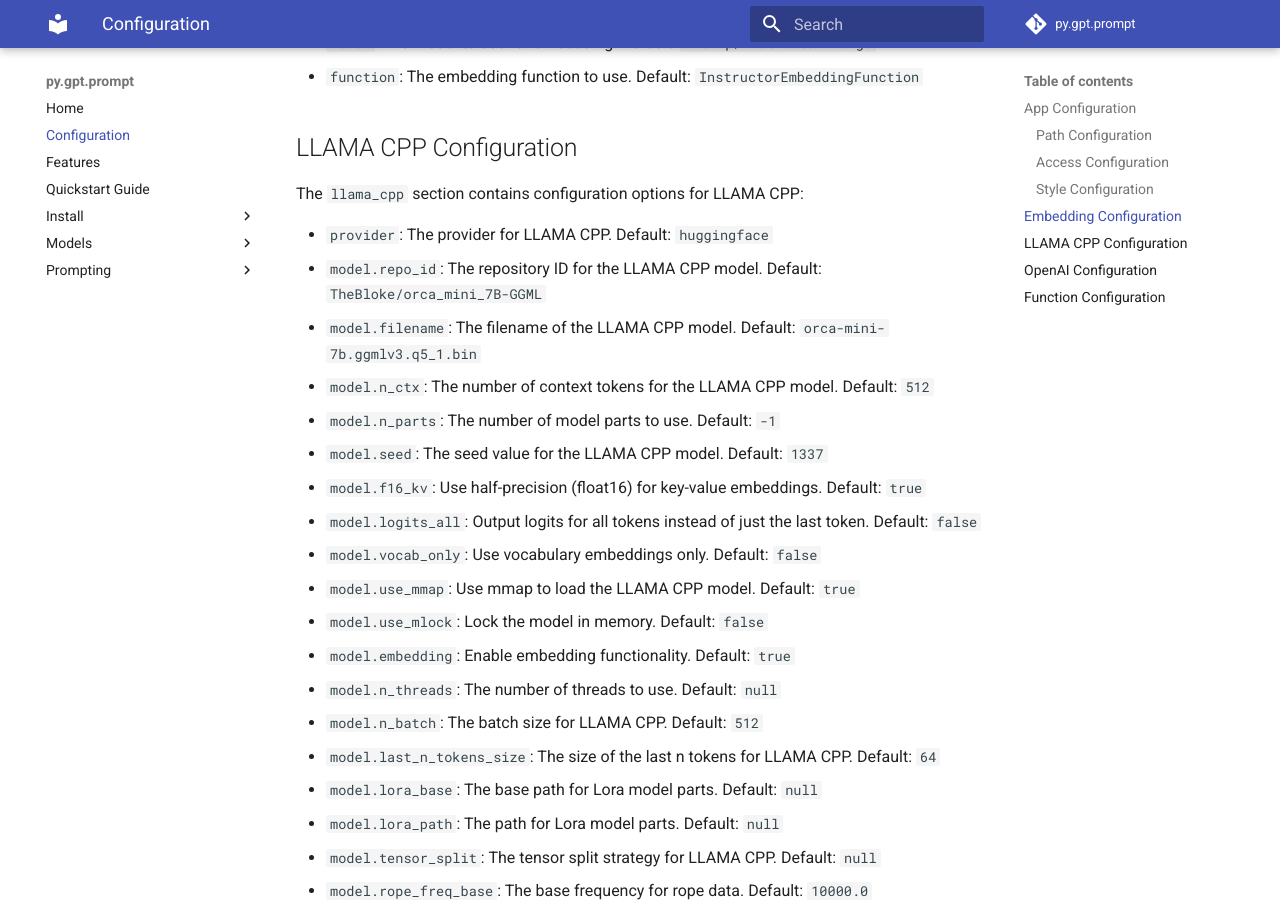
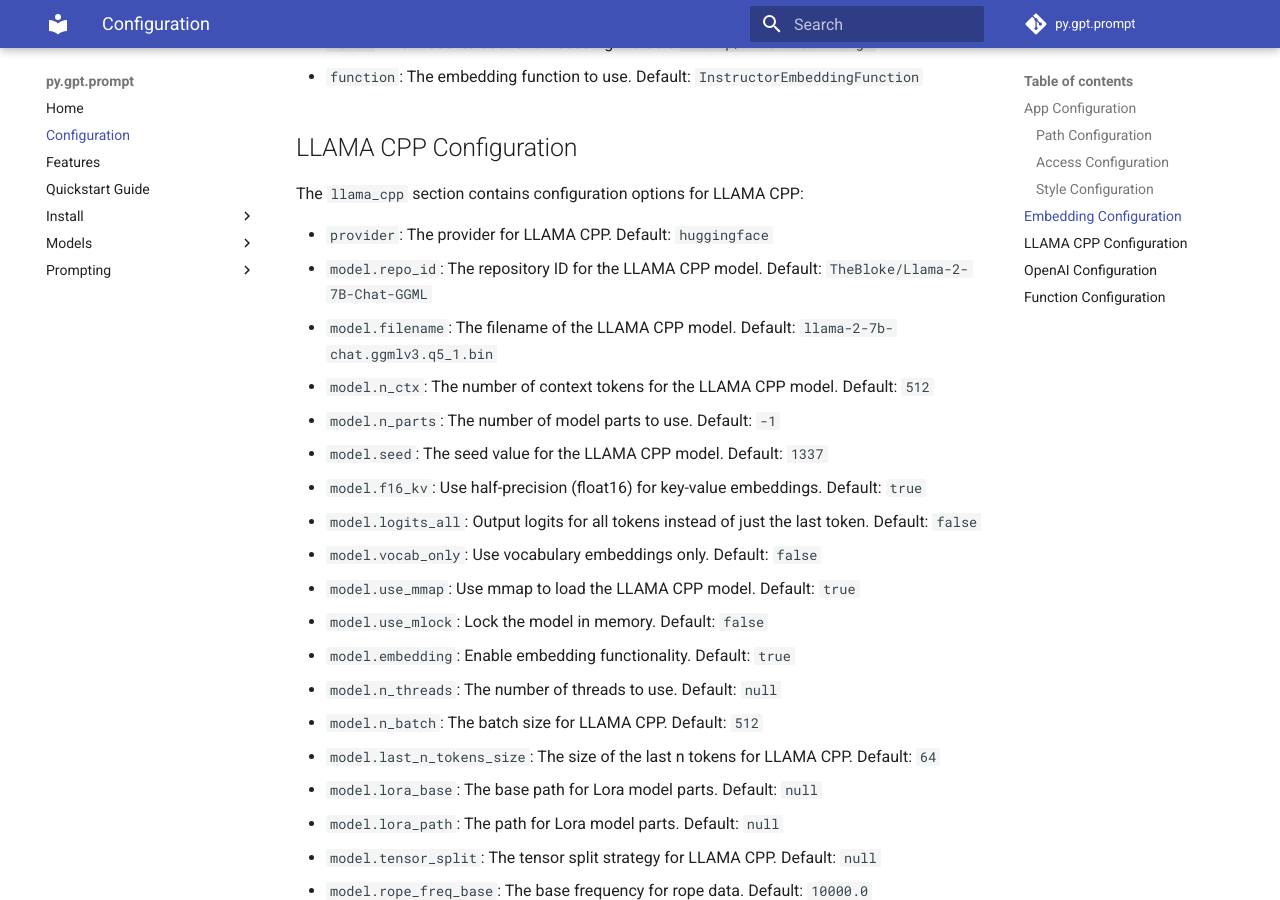
Before and after one commit to teleprint-me/py.gpt.prompt, an MkDocs documentation site: the page built from docs/configuration.md, in a window 1280 px wide and 900 px high, scrolled down 1317 px. Built offline with MkDocs 1.6.1 and Material for MkDocs 9.7.7, drawn with Linux system fonts in a browser that asks for light colours; comment, search, counter and statistics services are not loaded.

Commit message:
docs: Use 7B llama-2 as default model

```diff
--- a/docs/configuration.md
+++ b/docs/configuration.md
@@ -56,9 +56,9 @@
 
 - `provider`: The provider for LLAMA CPP. Default: `huggingface`
 - `model.repo_id`: The repository ID for the LLAMA CPP model. Default:
-  `TheBloke/orca_mini_7B-GGML`
+  `TheBloke/Llama-2-7B-Chat-GGML`
 - `model.filename`: The filename of the LLAMA CPP model. Default:
-  `orca-mini-7b.ggmlv3.q5_1.bin`
+  `llama-2-7b-chat.ggmlv3.q5_1.bin`
 - `model.n_ctx`: The number of context tokens for the LLAMA CPP model. Default:
   `512`
 - `model.n_parts`: The number of model parts to use. Default: `-1`
```
Also changed, not shown: 1 other file.
